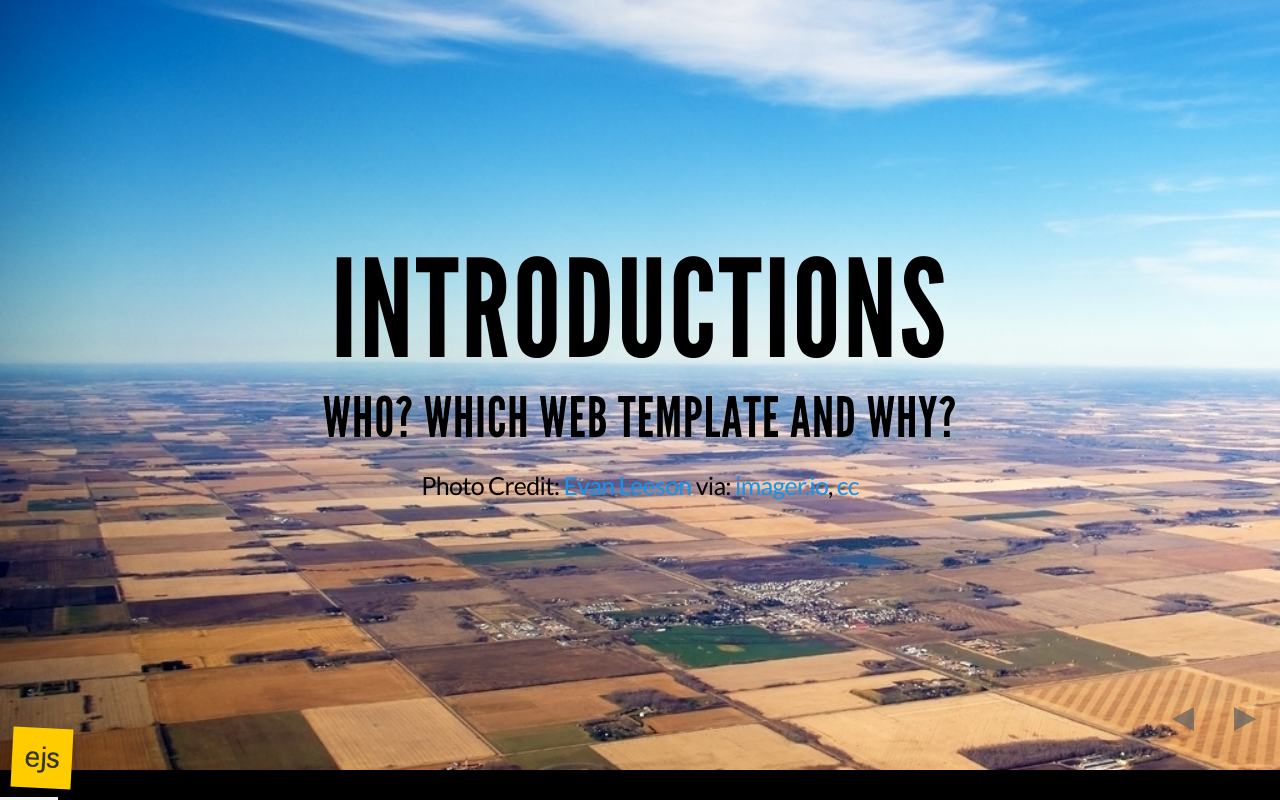
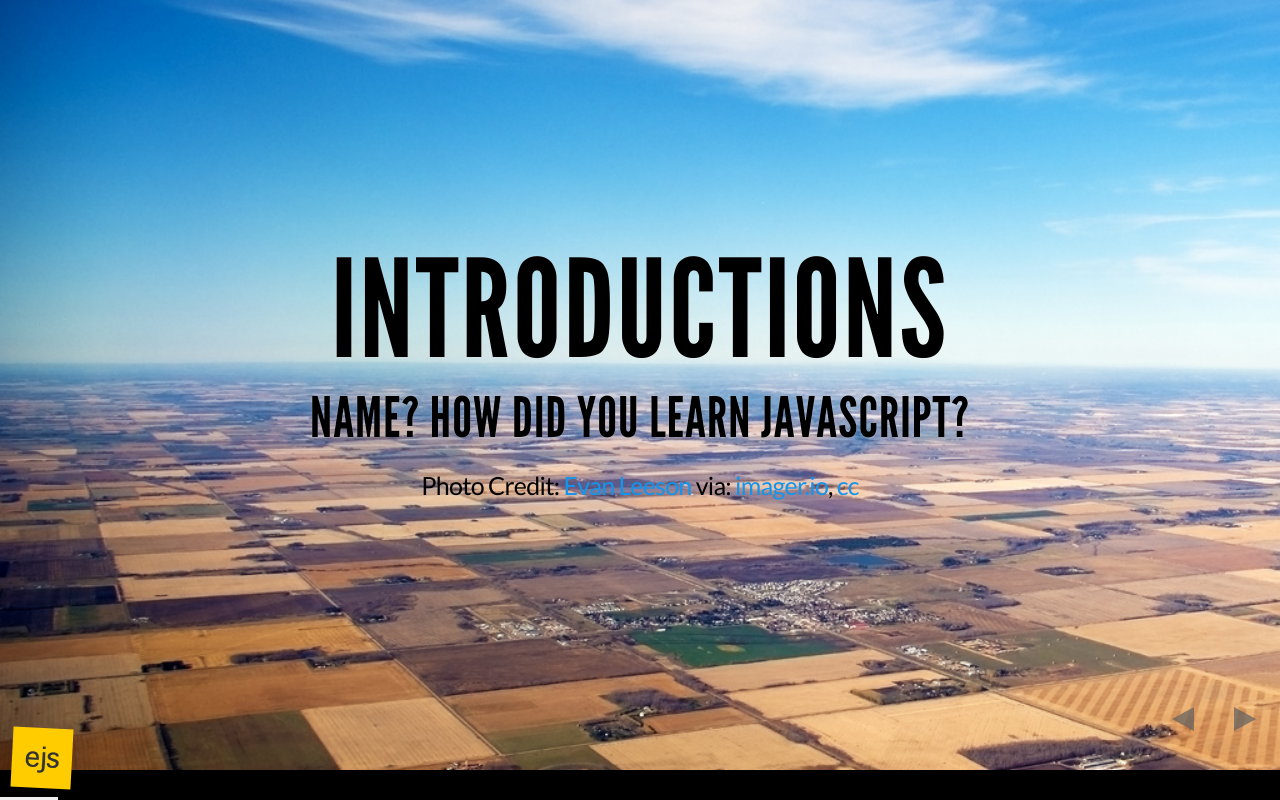
Before and after one commit to redmantech/august-2014-notes, a website: page index.html in a window 1280 px wide. Both pictures are taken after a click on the element 1251 px from the left and 719 px from the top of the page. Drawn offline with Linux system fonts and the light colour scheme; files whose address does not match are found by name.

Commit message:
Update introductions.

```diff
--- a/index.html
+++ b/index.html
@@ -43,7 +43,7 @@
 
 				<section data-background="imgs/intros.jpg">
 					<h1>Introductions</h1>
-					<h3>Who? Which web template and why?</h3>
+					<h3>Name? How did you learn JavaScript?</h3>
 					<div class="credit">
 						Photo Credit: <a href="http://flickr.com/photos/41864721@N00/5114708857" rel="nofollow">Evan Leeson</a> via: <a href="http://imager.io/" rel="nofollow">imager.io</a>, <a href="http://creativecommons.org/licenses/by-nc-sa/2.0/" rel="nofollow">cc</a>
 					</div>
```
